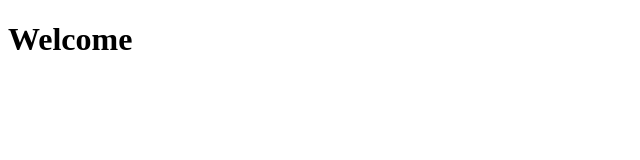
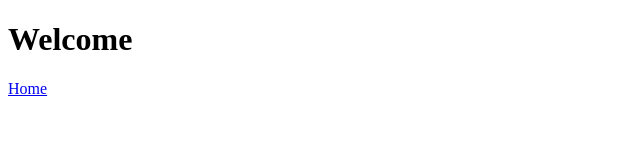
Before and after one commit to infinity-zee/website, a plain HTML site: page index.html in a window 1280 px wide. Shown: the full height of the page, 0-640 px from the left. Drawn offline with Linux system fonts and the light colour scheme.

Commit message:
testing redirection to home website

```diff
--- a/index.html
+++ b/index.html
@@ -5,5 +5,6 @@
         <h1>
             Welcome
         </h1>
+        <a href=[2401:4900:1987:a00d:c7e:3a3f:4203:fccd]>Home</a>
     </body>
 </html>
```
